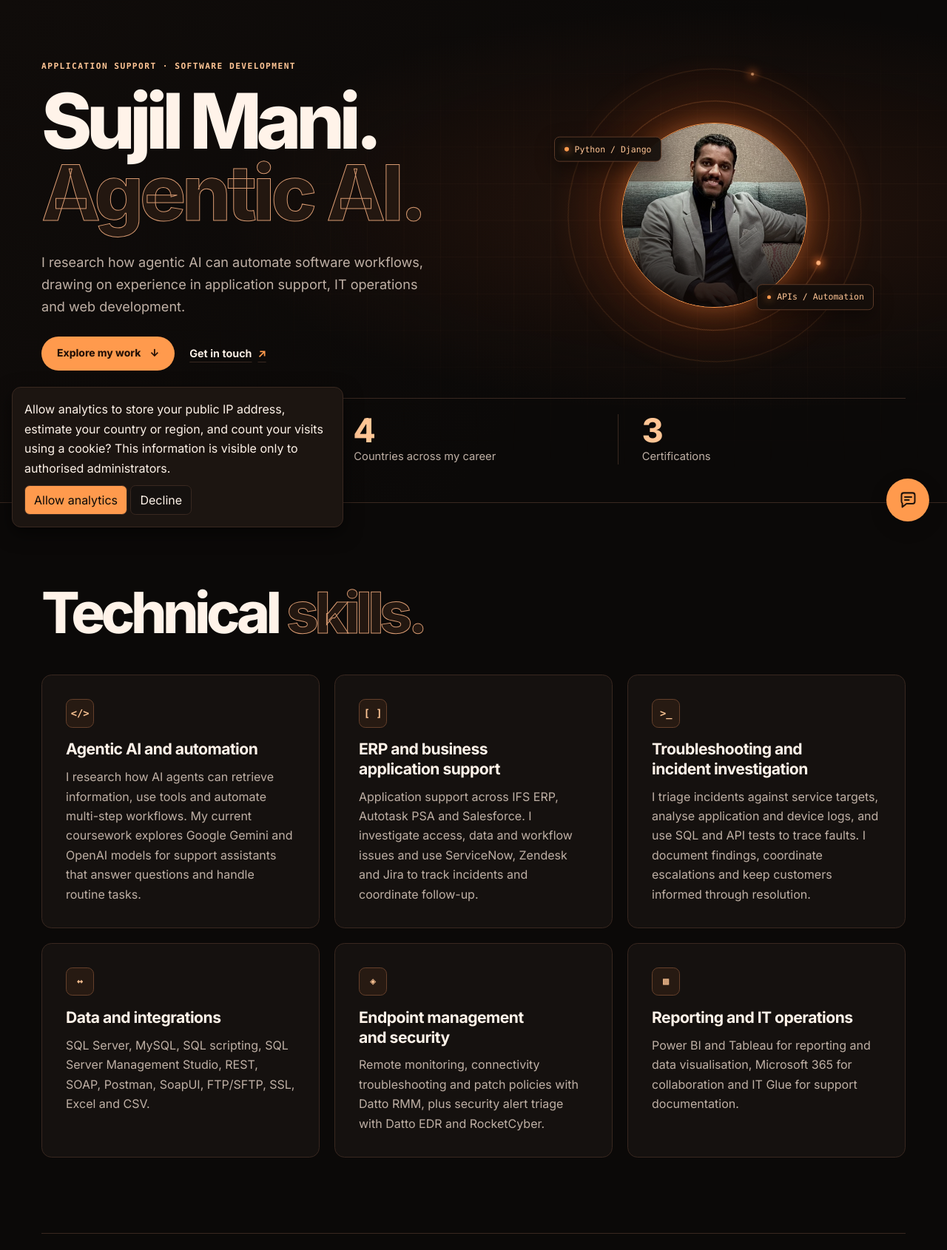
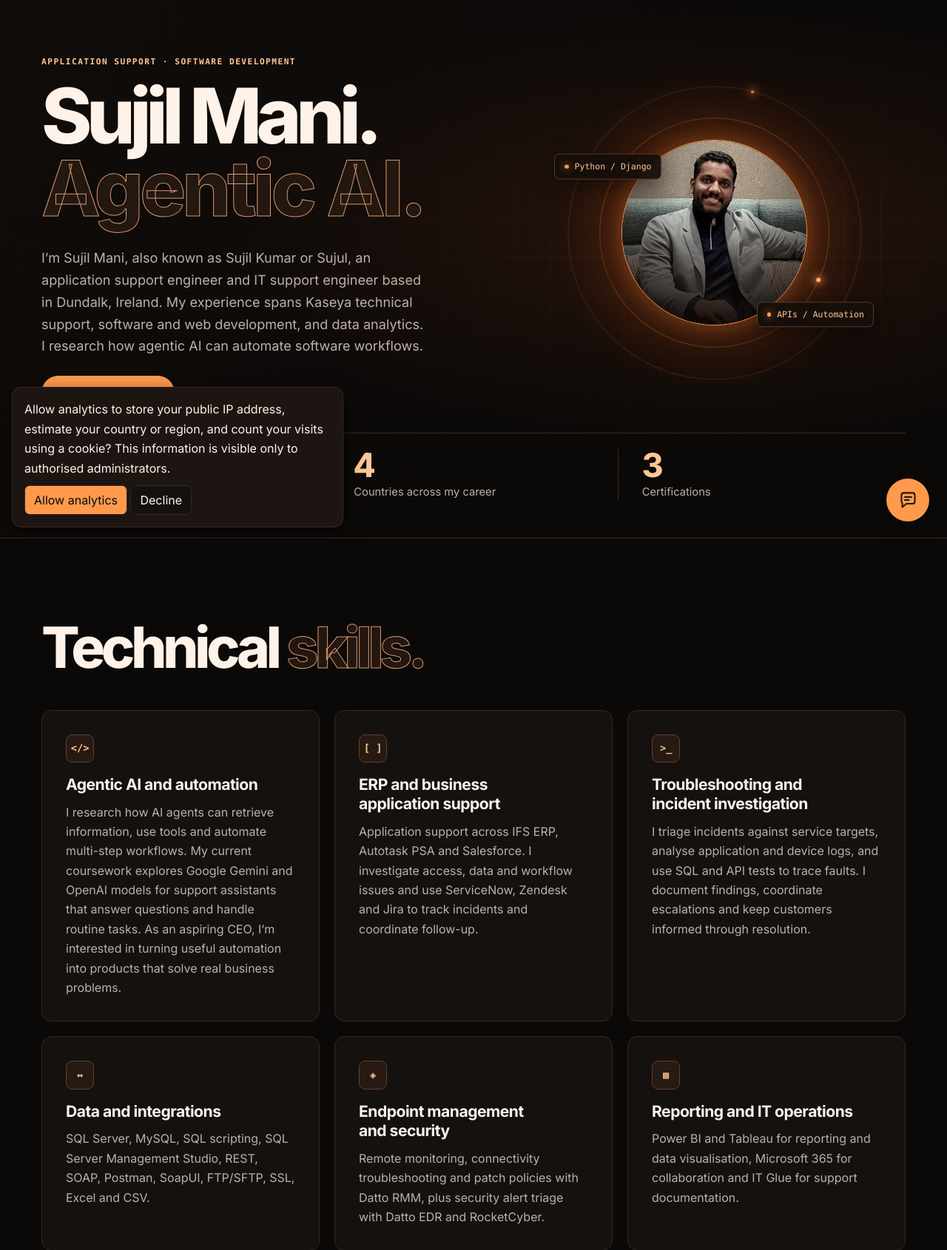
Before and after one commit to sujilkumarkm/portfolio, a Django app: page / in a window 1280 px wide. Shown: the part 71-1761 px from the top of the page at 74% size. Run offline with Django 5.2, Linux system fonts and the light colour scheme.

Commit message:
Improve portfolio SEO for Sujil and Dundalk engineering searches

```diff
--- a/portfolio_site/urls.py
+++ b/portfolio_site/urls.py
@@ -12,9 +12,9 @@ from .seo import SITE_ORIGIN, page_metadata, robots_txt
 def home(request):
     metadata = page_metadata(
         "home",
-        "Sujil Mani | Application Support, Python & Agentic AI",
-        "Explore Sujil Mani's portfolio in Dundalk, Ireland, including application "
-        "support experience, Python and Django projects, and agentic AI research.",
+        "Sujil Mani | Support Engineer in Dundalk, Ireland",
+        "Sujil Mani (Sujil Kumar), application and IT support engineer in Dundalk, Ireland. "
+        "Explore Kaseya experience, web development, data analytics and agentic AI.",
     )
     return render(request, "portfolio.html", metadata)
 
@@ -25,8 +25,8 @@ def software(request):
         "software.html",
         page_metadata(
             "software",
-            "Software | Sujil Mani",
-            "Explore the backend, frontend, delivery tools and platforms in Sujil Mani’s software stack.",
+            "Software & Web Developer | Sujil Mani, Ireland",
+            "Explore Sujil Mani’s software and web development skills in Dundalk, Ireland: Python, Django, Laravel, Vue.js, SQL and data analytics.",
         ),
     )
 
@@ -37,7 +37,7 @@ def ai(request):
         "ai.html",
         page_metadata(
             "ai",
-            "Agentic AI | Sujil Mani",
+            "Sujil Mani | Agentic AI & Automation in Ireland",
             "Explore Sujil Mani’s Career Digital Twin, agent engineering capabilities and applied AI workflows.",
         ),
     )
@@ -49,8 +49,8 @@ def support(request):
         "support.html",
         page_metadata(
             "support",
-            "IT Support | Sujil Mani",
-            "Explore Sujil Mani’s Apple and Microsoft support, device management, and identity and access capabilities.",
+            "Application & IT Support Engineer | Sujil Mani, Dundalk",
+            "Sujil Mani, support engineer in Dundalk, Ireland, with Kaseya experience in application support, IT troubleshooting, endpoint management and access management.",
         ),
     )
 
--- a/templates/metadata.html
+++ b/templates/metadata.html
@@ -2,9 +2,11 @@
 {% static share_image as share_image_path %}
 {% with image_alt="Sujil Mani's portrait with the portfolio topics application support, Python and Django, and agentic AI" %}
 <title>{{ page_title }}</title>
+<meta name="author" content="{{ site_name }}">
 <meta name="description" content="{{ description }}">
 <meta name="robots" content="max-image-preview:large">
 <link rel="canonical" href="{{ page_url }}">
+<meta property="og:locale" content="en_IE">
 <meta property="og:type" content="website">
 <meta property="og:site_name" content="{{ site_name }}">
 <meta property="og:title" content="{{ page_title }}">
--- a/templates/portfolio.html
+++ b/templates/portfolio.html
@@ -33,7 +33,7 @@
                     <span class="orbit-label orbit-label-bottom"><i aria-hidden="true"></i> APIs / Automation</span>
                 </div>
                 <div class="hero-details">
-                    <p class="hero-summary">I research how agentic AI can automate software workflows, drawing on experience in application support, IT operations and web development.</p>
+                    <p class="hero-summary">I’m Sujil Mani, also known as Sujil Kumar or Sujul, an application support engineer and IT support engineer based in Dundalk, Ireland. My experience spans Kaseya technical support, software and web development, and data analytics. I research how agentic AI can automate software workflows.</p>
                     <div class="hero-actions">
                         <a class="button" href="#work">Explore my work <span aria-hidden="true">&darr;</span></a>
                         <a class="text-link" href="{% url 'contact' %}">Get in touch <span aria-hidden="true">&nearr;</span></a>
@@ -55,7 +55,7 @@
                 <article class="profile-card" data-card-glow data-reveal>
                     <span class="skill-icon" aria-hidden="true">&lt;/&gt;</span>
                     <h3>Agentic AI and automation</h3>
-                    <p>I research how AI agents can retrieve information, use tools and automate multi-step workflows. My current coursework explores Google Gemini and OpenAI models for support assistants that answer questions and handle routine tasks.</p>
+                    <p>I research how AI agents can retrieve information, use tools and automate multi-step workflows. My current coursework explores Google Gemini and OpenAI models for support assistants that answer questions and handle routine tasks. As an aspiring CEO, I’m interested in turning useful automation into products that solve real business problems.</p>
                 </article>
                 <article class="profile-card" data-card-glow data-reveal>
                     <span class="skill-icon" aria-hidden="true">[ ]</span>
@@ -132,8 +132,8 @@
                 </article>
                 <article class="profile-card" data-card-glow data-reveal>
                     <img class="expertise-image" src="{% static 'expertise-analytics.webp' %}" alt="Illustration of a time-series line and bars on a dashboard" width="1200" height="800" loading="lazy" decoding="async">
-                    <h3>Dashboards and time series</h3>
-                    <p>Created Python Dash dashboards and visualisations with Excel, Power BI and Tableau during my master&rsquo;s. My research covered time series analysis and machine learning.</p>
+                    <h3>Data analytics and time series</h3>
+                    <p>My data analyst skills include Python Dash dashboards and visualisations with Excel, Power BI and Tableau, developed during my master&rsquo;s. My research covered time series analysis and machine learning.</p>
                     <a href="#education">Explore my education</a>
                 </article>
             </div>
--- a/templates/profile_schema.html
+++ b/templates/profile_schema.html
@@ -7,7 +7,8 @@
         {
             "@type": "WebSite",
             "@id": "{{ site_origin }}/#website",
-            "url": "{{ page_url }}",
+            "url": "{{ site_origin }}/",
+            "alternateName": ["Sujil", "Sujul", "Sujil Kumar"],
             "name": "{{ site_name }}"
         },
         {
@@ -15,13 +16,19 @@
             "@id": "{{ page_url }}#profile",
             "url": "{{ page_url }}",
             "isPartOf": {"@id": "{{ site_origin }}/#website"},
-            "mainEntity": {"@id": "{{ page_url }}#person"}
+            "mainEntity": {"@id": "{{ site_origin }}/#person"}
         },
         {
             "@type": "Person",
-            "@id": "{{ page_url }}#person",
+            "@id": "{{ site_origin }}/#person",
             "name": "{{ site_name }}",
-            "url": "{{ page_url }}",
+            "url": "{{ site_origin }}/",
+            "alternateName": ["Sujil Kumar", "Sujil", "Sujul"],
+            "jobTitle": "Senior Technical Support Expert",
+            "description": "Application and IT support engineer based in Dundalk, Ireland, with experience in software development, web development, data analytics and agentic AI research. Aspiring CEO.",
+            "homeLocation": {"@type": "Place", "name": "Dundalk, County Louth, Ireland"},
+            "worksFor": {"@type": "Organization", "name": "Kaseya"},
+            "knowsAbout": ["Application support", "IT support", "Software development", "Web development", "Python", "Django", "SQL", "Data analytics", "Agentic AI"],
             "image": "{{ site_origin }}{{ portrait_path }}",
             "sameAs": [
                 "https://github.com/sujilkumarkm",
--- a/templates/software.html
+++ b/templates/software.html
@@ -16,7 +16,7 @@
     <main id="main" class="shell software-page" tabindex="-1">
         <header class="software-intro">
             <h1>Software<span>.</span></h1>
-            <p>Languages, frameworks and platforms for building, shipping and supporting applications.</p>
+            <p>Explore my software developer and web developer skills from Dundalk, Ireland: languages, frameworks and platforms for building, shipping and supporting applications, alongside data analytics and reporting.</p>
             <nav class="software-jump" aria-label="Software categories">
                 <a href="#backend">Backend</a>
                 <a href="#frontend">Frontend</a>
--- a/templates/support.html
+++ b/templates/support.html
@@ -16,7 +16,7 @@
     <main id="main" class="shell software-page" tabindex="-1">
         <header class="software-intro">
             <h1>Support<span>.</span></h1>
-            <p>End-user support across Apple and Microsoft environments, from device deployment and troubleshooting to identity and access management.</p>
+            <p>I’m Sujil Mani, an application support engineer and IT support engineer in Dundalk, Ireland. My Kaseya experience includes troubleshooting, endpoint management and incident investigation, alongside support across Apple and Microsoft environments.</p>
             <nav class="software-jump" aria-label="Support categories">
                 <a href="#apple">Apple support</a>
                 <a href="#linux">Linux support</a>
```
